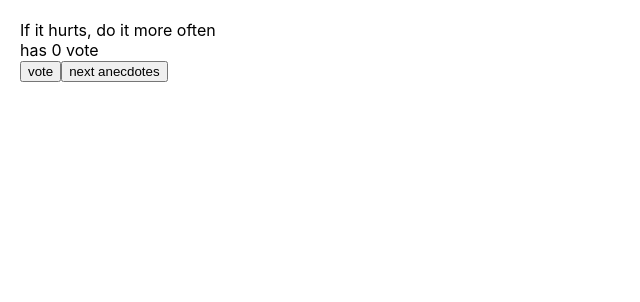
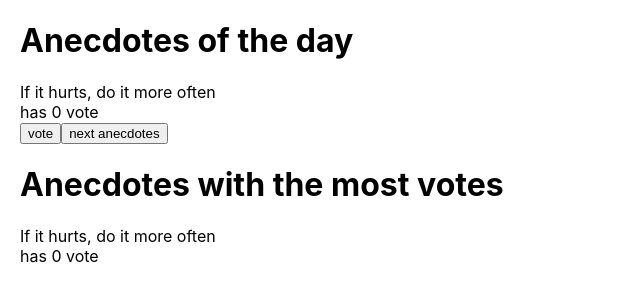
Before and after one commit to haido86/fullstackopen, a React (Create React App) app in the folder part1/anecdotes/: page / in a window 1280 px wide. Shown: the top 302 px of the page, without its empty margins (0-640 px from the left). Built offline with nearby package versions, Linux system fonts and the light colour scheme.

Commit message:
1.14: anecdotes step3

```diff
--- a/part1/anecdotes/src/App.js
+++ b/part1/anecdotes/src/App.js
@@ -13,16 +13,23 @@ const App = () => {
 
   const [selected, setSelected] = useState(0);
   const [vote, setVote] = useState([]);
+  const [maxVote, setMaxVote] = useState({
+    index: 0,
+    numberOfVote: 0,
+  });
 
   const handleOnVote = () => {
     const copy = [...vote];
     copy[selected] = (copy[selected] || 0) + 1;
-
+    if (copy[selected] > maxVote.numberOfVote) {
+      setMaxVote({ index: selected, numberOfVote: copy[selected] });
+    }
     setVote(copy);
   };
 
   return (
     <div style={{ margin: "20px" }}>
+      <h1>Anecdotes of the day</h1>
       <div>{anecdotes[selected]}</div>
       <div>has {vote[selected] || 0} vote</div>
 
@@ -35,6 +42,9 @@ const App = () => {
       >
         next anecdotes
       </button>
+      <h1>Anecdotes with the most votes </h1>
+      <div>{anecdotes[maxVote.index]}</div>
+      <div>has {maxVote.numberOfVote} vote</div>
     </div>
   );
 };
```
